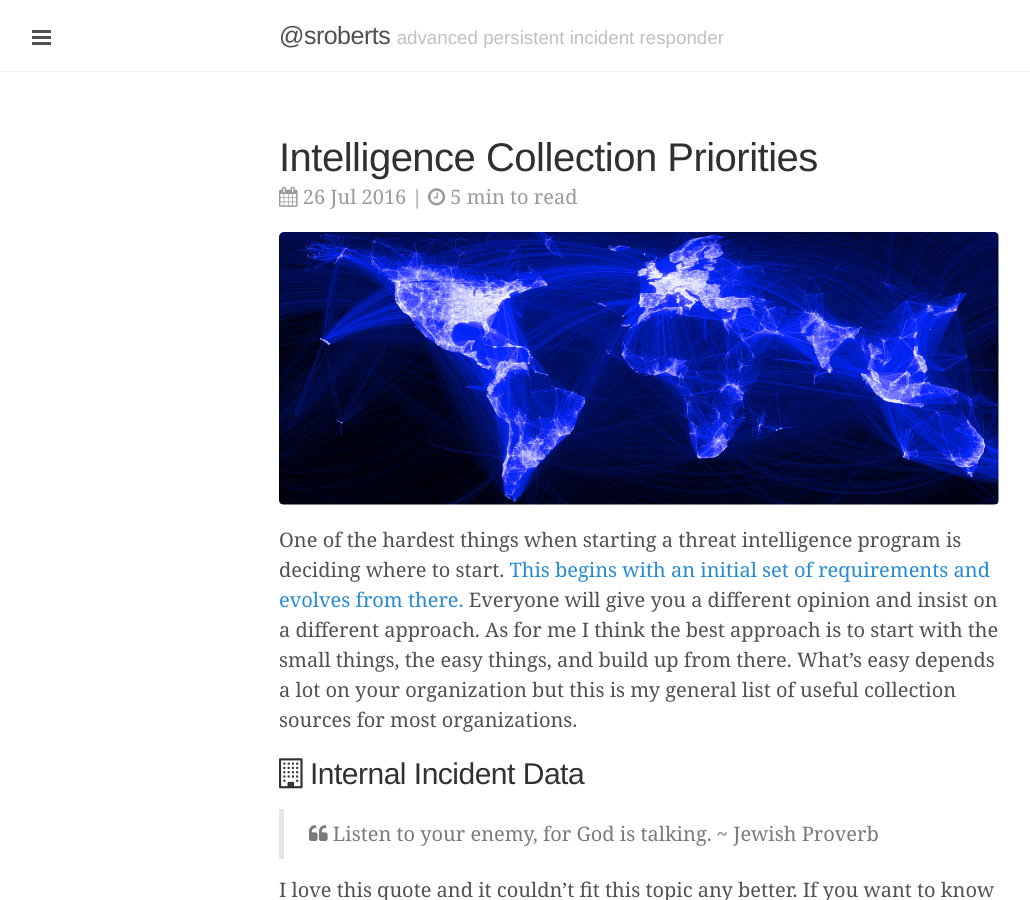
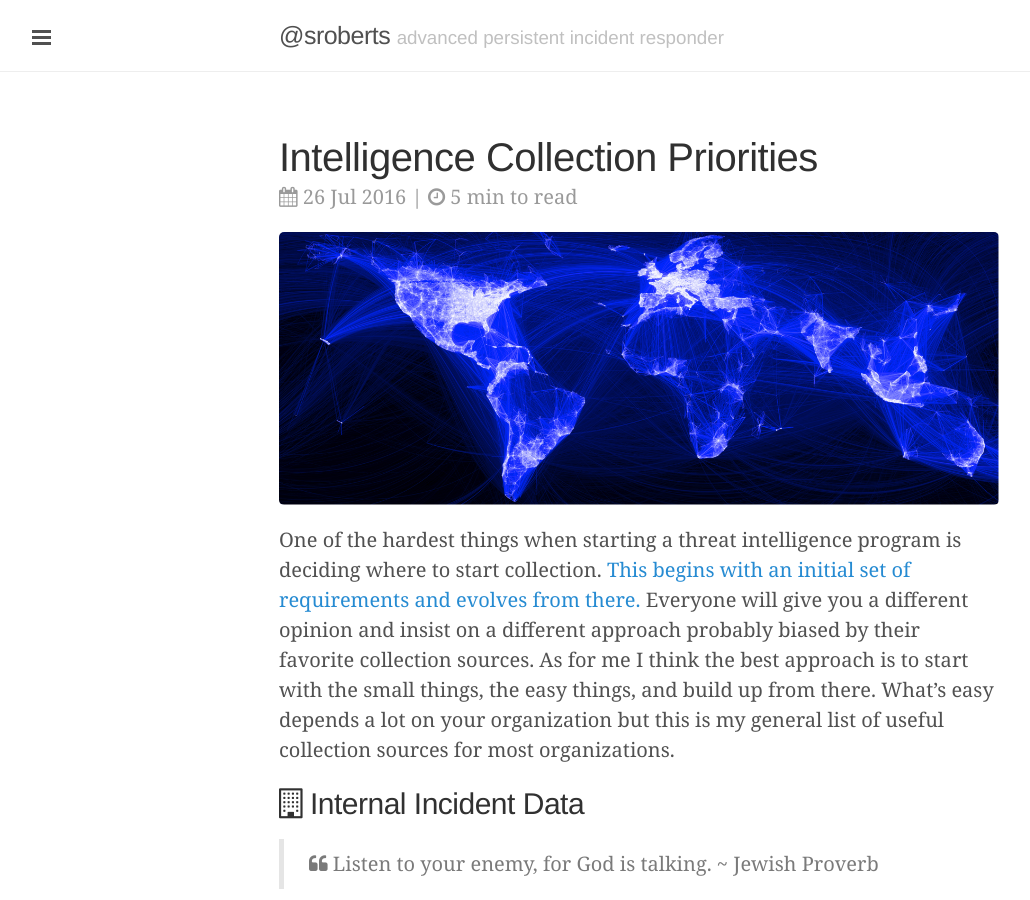
Before and after one commit to sroberts/sroberts.github.io, a Jekyll site: the page built from _posts/2016-07-26-intelligence-collection-priorities.md, in a window 1280 px wide and 900 px high. Shown: the whole window, without its empty margins (1-1031 px from the left). Built offline with Jekyll 4.4.1, drawn with Linux system fonts in a browser that asks for light colours; nearby versions of some CDN libraries; comment, search, counter and statistics services are not loaded.

```diff
--- a/_posts/2016-07-26-intelligence-collection-priorities.md
+++ b/_posts/2016-07-26-intelligence-collection-priorities.md
@@ -5,7 +5,7 @@
 
 ![Meaningless globe picture of stuff and things..](/public/global-intel2.jpg)
 
-One of the hardest things when starting a threat intelligence program is deciding where to start. [This begins with an initial set of requirements and evolves from there.](https://sroberts.github.io/2016/03/30/cti-squad-goals-intro-to-requirements/) Everyone will give you a different opinion and insist on a different approach. As for me I think the best approach is to start with the small things, the easy things, and build up from there. What's easy depends a lot on your organization but this is my general list of useful collection sources for most organizations.
+One of the hardest things when starting a threat intelligence program is deciding where to start collection. [This begins with an initial set of requirements and evolves from there.](https://sroberts.github.io/2016/03/30/cti-squad-goals-intro-to-requirements/) Everyone will give you a different opinion and insist on a different approach probably biased by their favorite collection sources. As for me I think the best approach is to start with the small things, the easy things, and build up from there. What's easy depends a lot on your organization but this is my general list of useful collection sources for most organizations.
 
 ## <i class="fa fa-building-o"></i> Internal Incident Data
 
```
